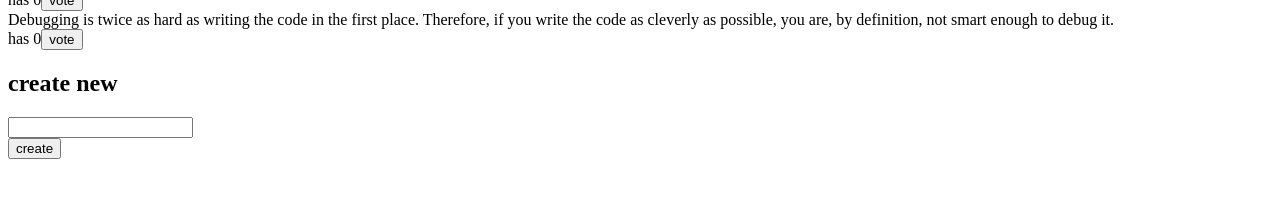
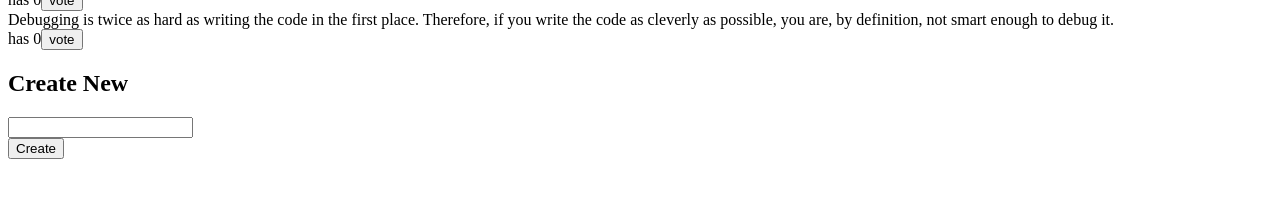
Before and after one commit to Magn3tism/anecdotes-redux, a React (Create React App) app: page / in a window 1280 px wide. Shown: the part 251-448 px from the top of the page. Built offline with nearby package versions, Linux system fonts and the light colour scheme.

Commit message:
Separate form into different component

```diff
--- a/src/App.js
+++ b/src/App.js
@@ -1,5 +1,7 @@
 import { useSelector, useDispatch } from "react-redux";
-import { voteFor, createAnecdote } from "./reducers/anecdoteReducer";
+
+import AnecdoteForm from "./components/AnecdotesForm";
+import { voteFor } from "./reducers/anecdoteReducer";
 
 const App = () => {
   const anecdotes = useSelector((state) => state);
@@ -7,13 +9,6 @@ const App = () => {
 
   const vote = (id) => {
     dispatch(voteFor(id));
-  };
-
-  const addAnecdote = (event) => {
-    event.preventDefault();
-    const content = event.target.newAnecdote.value;
-    dispatch(createAnecdote(content));
-    event.target.newAnecdote.value = "";
   };
 
   return (
@@ -28,13 +23,8 @@ const App = () => {
           </div>
         </div>
       ))}
-      <h2>create new</h2>
-      <form onSubmit={addAnecdote}>
-        <div>
-          <input name="newAnecdote" />
-        </div>
-        <button>create</button>
-      </form>
+
+      <AnecdoteForm />
     </div>
   );
 };
--- /dev/null
+++ b/src/components/AnecdotesForm.js
@@ -0,0 +1,27 @@
+import { useDispatch } from "react-redux";
+import { createAnecdote } from "../reducers/anecdoteReducer";
+
+const AnecdoteForm = () => {
+  const dispatch = useDispatch();
+
+  const addAnecdote = (event) => {
+    event.preventDefault();
+    dispatch(createAnecdote(event.target.newAnecdote.value));
+    event.target.newAnecdote.value = "";
+  };
+
+  return (
+    <>
+      <h2>Create New</h2>
+
+      <form onSubmit={addAnecdote}>
+        <div>
+          <input name="newAnecdote" />
+        </div>
+        <button>Create</button>
+      </form>
+    </>
+  );
+};
+
+export default AnecdoteForm;
```
